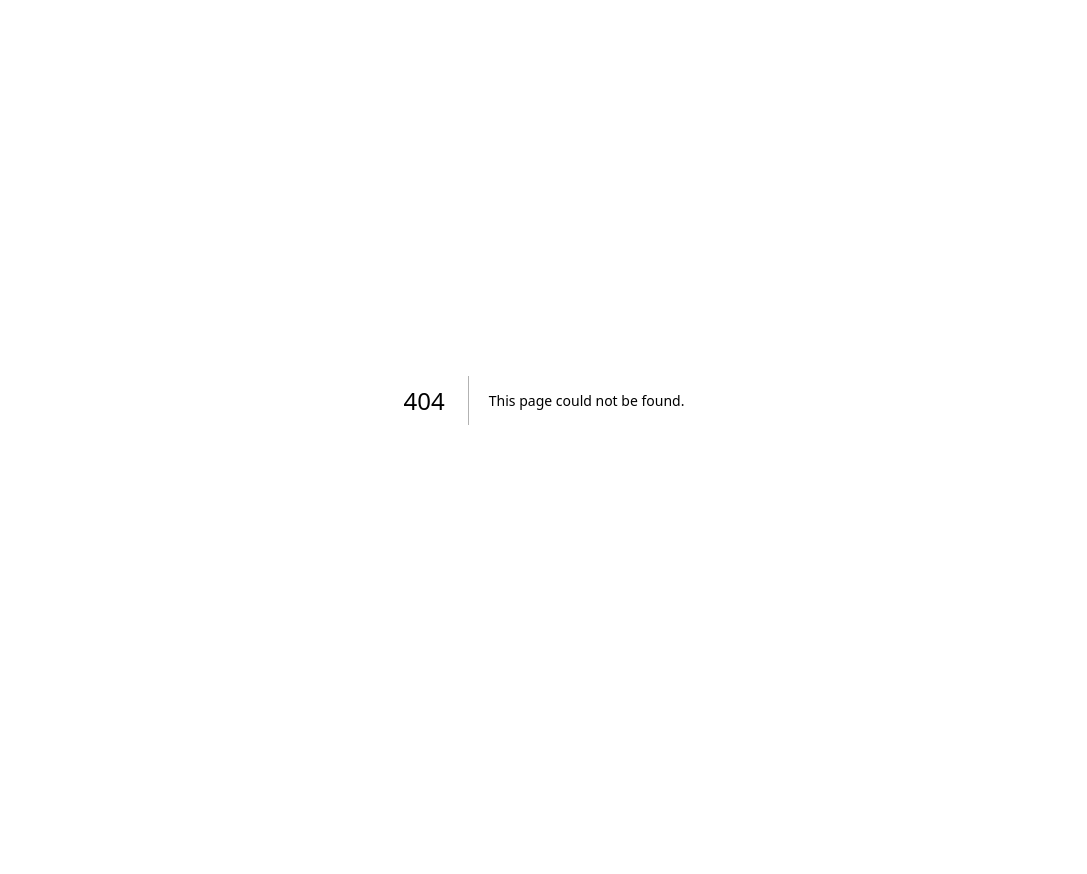
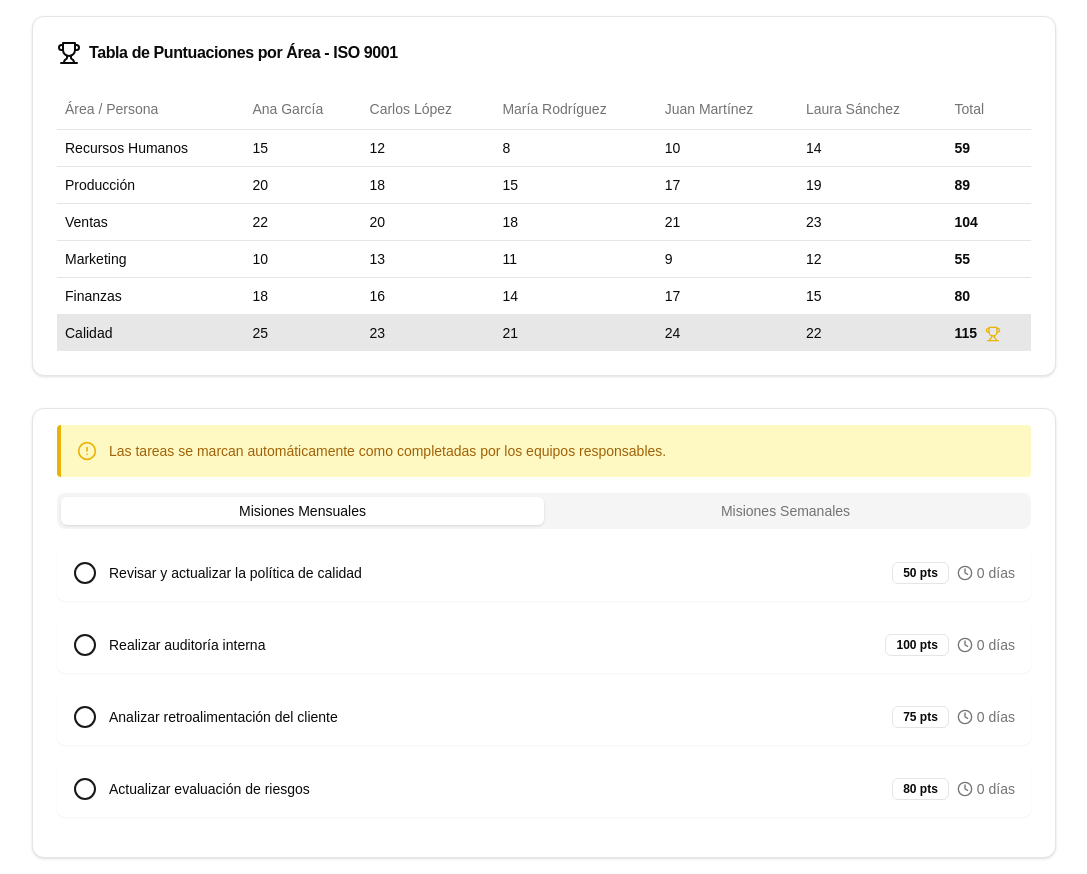
Before and after one commit to SimonDiLeoGIT/sisiv, a Next.js app: page /tablero in a window 1280 px wide. Before the commit this address had no page. Shown: the whole page, without its empty margins (96-1183 px from the left). Before the commit the page ends 800 px from the top, so only its background shows below. Built offline with nearby package versions, Linux system fonts and the light colour scheme.

Commit message:
add table and tasks

```diff
--- /dev/null
+++ b/app/tablero/page.tsx
@@ -0,0 +1,335 @@
+'use client';
+
+import React, { useState, useEffect } from 'react';
+import { Card, CardContent, CardHeader, CardTitle } from '@/components/ui/card';
+import { Tabs, TabsContent, TabsList, TabsTrigger } from '@/components/ui/tabs';
+import { Badge } from '@/components/ui/badge';
+import { CheckCircle, Circle, Trophy, Clock, AlertCircle } from 'lucide-react';
+import { motion } from 'framer-motion';
+import {
+	Tooltip,
+	TooltipContent,
+	TooltipProvider,
+	TooltipTrigger,
+} from '@/components/ui/tooltip';
+
+interface Tarea {
+	id: string;
+	titulo: string;
+	puntos: number;
+	completada: boolean;
+	fechaLimite: Date;
+	equipoResponsable: string;
+}
+
+const tareasMensuales: Tarea[] = [
+	{
+		id: 'm1',
+		titulo: 'Revisar y actualizar la política de calidad',
+		puntos: 50,
+		completada: false,
+		fechaLimite: new Date(2023, 11, 31),
+		equipoResponsable: 'Equipo de Calidad',
+	},
+	{
+		id: 'm2',
+		titulo: 'Realizar auditoría interna',
+		puntos: 100,
+		completada: false,
+		fechaLimite: new Date(2023, 11, 15),
+		equipoResponsable: 'Equipo de Auditoría',
+	},
+	{
+		id: 'm3',
+		titulo: 'Analizar retroalimentación del cliente',
+		puntos: 75,
+		completada: false,
+		fechaLimite: new Date(2023, 11, 20),
+		equipoResponsable: 'Equipo de Atención al Cliente',
+	},
+	{
+		id: 'm4',
+		titulo: 'Actualizar evaluación de riesgos',
+		puntos: 80,
+		completada: false,
+		fechaLimite: new Date(2023, 11, 25),
+		equipoResponsable: 'Equipo de Gestión de Riesgos',
+	},
+];
+
+const tareasSemanaless: Tarea[] = [
+	{
+		id: 's1',
+		titulo: 'Revisar no conformidades',
+		puntos: 30,
+		completada: false,
+		fechaLimite: new Date(2023, 11, 10),
+		equipoResponsable: 'Equipo de Calidad',
+	},
+	{
+		id: 's2',
+		titulo: 'Actualizar documentación de procesos',
+		puntos: 40,
+		completada: false,
+		fechaLimite: new Date(2023, 11, 12),
+		equipoResponsable: 'Equipo de Documentación',
+	},
+	{
+		id: 's3',
+		titulo: 'Realizar sesión de capacitación del equipo',
+		puntos: 50,
+		completada: false,
+		fechaLimite: new Date(2023, 11, 14),
+		equipoResponsable: 'Equipo de Recursos Humanos',
+	},
+	{
+		id: 's4',
+		titulo: 'Verificar calibración de equipos de medición',
+		puntos: 25,
+		completada: false,
+		fechaLimite: new Date(2023, 11, 11),
+		equipoResponsable: 'Equipo de Mantenimiento',
+	},
+];
+
+export function ISO9001Missions() {
+	const [tareas, setTareas] = useState({
+		mensuales: tareasMensuales,
+		semanales: tareasSemanaless,
+	});
+
+	useEffect(() => {
+		const interval = setInterval(() => {
+			setTareas((prevTareas) => ({
+				mensuales: prevTareas.mensuales.map((tarea) => ({
+					...tarea,
+					completada: Math.random() < 0.1 ? true : tarea.completada,
+				})),
+				semanales: prevTareas.semanales.map((tarea) => ({
+					...tarea,
+					completada: Math.random() < 0.2 ? true : tarea.completada,
+				})),
+			}));
+		}, 5000);
+
+		return () => clearInterval(interval);
+	}, []);
+
+	const calcularPuntos = (listaTareas: Tarea[]) => {
+		return listaTareas.reduce(
+			(suma, tarea) => suma + (tarea.completada ? tarea.puntos : 0),
+			0
+		);
+	};
+
+	const calcularDiasRestantes = (fechaLimite: Date) => {
+		const hoy = new Date();
+		const diferencia = fechaLimite.getTime() - hoy.getTime();
+		const diasRestantes = Math.ceil(diferencia / (1000 * 3600 * 24));
+		return diasRestantes > 0 ? diasRestantes : 0;
+	};
+
+	const ListaTareas = ({ tareas }: { tareas: Tarea[] }) => (
+		<ul className='space-y-4'>
+			{tareas.map((tarea) => (
+				<motion.li
+					key={tarea.id}
+					initial={{ opacity: 0, y: 20 }}
+					animate={{ opacity: 1, y: 0 }}
+					transition={{ duration: 0.3 }}
+					className='flex items-center justify-between p-4 bg-card rounded-lg shadow-sm hover:shadow-md transition-shadow'
+				>
+					<div className='flex items-center space-x-3 flex-grow'>
+						<div className='text-primary flex-shrink-0'>
+							{tarea.completada ? (
+								<CheckCircle className='h-6 w-6' />
+							) : (
+								<Circle className='h-6 w-6' />
+							)}
+						</div>
+						<span
+							className={`text-sm ${
+								tarea.completada
+									? 'line-through text-muted-foreground'
+									: ''
+							}`}
+						>
+							{tarea.titulo}
+						</span>
+					</div>
+					<div className='flex items-center space-x-2 flex-shrink-0'>
+						<Badge
+							variant={tarea.completada ? 'secondary' : 'outline'}
+						>
+							{tarea.puntos} pts
+						</Badge>
+						<TooltipProvider>
+							<Tooltip>
+								<TooltipTrigger>
+									<div className='flex items-center space-x-1 text-sm text-muted-foreground'>
+										<Clock className='h-4 w-4' />
+										<span>
+											{calcularDiasRestantes(
+												tarea.fechaLimite
+											)}{' '}
+											días
+										</span>
+									</div>
+								</TooltipTrigger>
+								<TooltipContent>
+									<p>
+										Equipo Responsable:{' '}
+										{tarea.equipoResponsable}
+									</p>
+								</TooltipContent>
+							</Tooltip>
+						</TooltipProvider>
+					</div>
+				</motion.li>
+			))}
+		</ul>
+	);
+
+	return (
+		<Card className='w-full py-4'>
+			<CardContent>
+				<div className='bg-yellow-100 border-l-4 border-yellow-500 text-yellow-700 p-4 mb-4 rounded'>
+					<div className='flex'>
+						<div className='flex-shrink-0'>
+							<AlertCircle className='h-5 w-5 text-yellow-500' />
+						</div>
+						<div className='ml-3'>
+							<p className='text-sm'>
+								Las tareas se marcan automáticamente como
+								completadas por los equipos responsables.
+							</p>
+						</div>
+					</div>
+				</div>
+				<Tabs defaultValue='mensuales' className='w-full'>
+					<TabsList className='grid w-full grid-cols-2 mb-4'>
+						<TabsTrigger value='mensuales'>
+							Misiones Mensuales
+						</TabsTrigger>
+						<TabsTrigger value='semanales'>
+							Misiones Semanales
+						</TabsTrigger>
+					</TabsList>
+					<TabsContent value='mensuales'>
+						<ListaTareas tareas={tareas.mensuales} />
+					</TabsContent>
+					<TabsContent value='semanales'>
+						<ListaTareas tareas={tareas.semanales} />
+					</TabsContent>
+				</Tabs>
+			</CardContent>
+		</Card>
+	);
+}
+
+import {
+	Table,
+	TableBody,
+	TableCell,
+	TableHead,
+	TableHeader,
+	TableRow,
+} from '@/components/ui/table';
+
+// Updated sample data for the gamification board with real company areas
+const gamificationData = {
+	areas: [
+		'Recursos Humanos',
+		'Producción',
+		'Ventas',
+		'Marketing',
+		'Finanzas',
+		'Calidad',
+	],
+	people: [
+		'Ana García',
+		'Carlos López',
+		'María Rodríguez',
+		'Juan Martínez',
+		'Laura Sánchez',
+	],
+	scores: [
+		[15, 12, 8, 10, 14],
+		[20, 18, 15, 17, 19],
+		[22, 20, 18, 21, 23],
+		[10, 13, 11, 9, 12],
+		[18, 16, 14, 17, 15],
+		[25, 23, 21, 24, 22],
+	],
+};
+
+export default function GamificationBoard() {
+	const totalScores = gamificationData.scores.map((row) =>
+		row.reduce((a, b) => a + b, 0)
+	);
+	const highestScoreIndex = totalScores.indexOf(Math.max(...totalScores));
+
+	return (
+		<div className='space-y-8 w-4/5 mx-auto py-4'>
+			<Card>
+				<CardHeader>
+					<CardTitle className='flex items-center'>
+						<Trophy className='mr-2' />
+						Tabla de Puntuaciones por Área - ISO 9001
+					</CardTitle>
+				</CardHeader>
+				<CardContent>
+					<Table>
+						<TableHeader>
+							<TableRow>
+								<TableHead>Área / Persona</TableHead>
+								{gamificationData.people.map(
+									(person, index) => (
+										<TableHead key={index}>
+											{person}
+										</TableHead>
+									)
+								)}
+								<TableHead>Total</TableHead>
+							</TableRow>
+						</TableHeader>
+						<TableBody>
+							{gamificationData.areas.map((area, rowIndex) => (
+								<TableRow
+									key={rowIndex}
+									className={
+										rowIndex === highestScoreIndex
+											? 'bg-primary/10'
+											: ''
+									}
+								>
+									<TableCell className='font-medium'>
+										{area}
+									</TableCell>
+									{gamificationData.scores[rowIndex].map(
+										(score, colIndex) => (
+											<TableCell key={colIndex}>
+												{score}
+											</TableCell>
+										)
+									)}
+									<TableCell className='font-bold'>
+										{totalScores[rowIndex]}
+										{rowIndex === highestScoreIndex && (
+											<Trophy
+												className='inline-block ml-2 text-yellow-500'
+												size={16}
+											/>
+										)}
+									</TableCell>
+								</TableRow>
+							))}
+						</TableBody>
+					</Table>
+				</CardContent>
+			</Card>
+
+			<ISO9001Missions />
+		</div>
+	);
+}
--- a/components/ui/document-repository.tsx
+++ b/components/ui/document-repository.tsx
@@ -57,6 +57,7 @@ import {
 	X,
 	Edit,
 	Eye,
+	Trophy,
 } from 'lucide-react';
 
 import ReactMarkdown from 'react-markdown';
@@ -64,7 +65,6 @@ import Link from 'next/link';
 
 // Initial documents data with more examples
 import { initialDocuments } from '../../app/assets/initialDocuments';
-
 
 const statusColors = {
 	high: 'bg-green-500',
@@ -255,6 +255,20 @@ export default function EnhancedDocumentRepository() {
 					Sistema de Gestión ISO 9001
 				</h1>
 				<div className='flex space-x-2'>
+					<TooltipProvider>
+						<Tooltip>
+							<TooltipTrigger asChild>
+								<Link href='/tablero'>
+									<Button variant='outline' size='icon'>
+										<Trophy className='h-4 w-4' />
+									</Button>
+								</Link>
+							</TooltipTrigger>
+							<TooltipContent>
+								<p>Tablero de Puntuación</p>
+							</TooltipContent>
+						</Tooltip>
+					</TooltipProvider>
 					<TooltipProvider>
 						<Tooltip>
 							<TooltipTrigger asChild>
@@ -583,7 +597,9 @@ export default function EnhancedDocumentRepository() {
 									</TableCell>
 									<TableCell>
 										<Link
-											href={`/${doc.category.toLocaleLowerCase()}/${doc.id}`}
+											href={`/${doc.category.toLocaleLowerCase()}/${
+												doc.id
+											}`}
 											className='flex items-center w-fit p-2 rounded-sm shadow-sm bg-slate-100'
 											// variant='outline'
 											// size='sm'
--- a/package.json
+++ b/package.json
@@ -21,6 +21,7 @@
     "@radix-ui/react-tooltip": "^1.1.3",
     "class-variance-authority": "^0.7.0",
     "clsx": "^2.1.1",
+    "framer-motion": "^11.11.11",
     "lucide-react": "^0.454.0",
     "next": "14.2.16",
     "react": "^18",
```
Also changed, not shown: 1 other file (tests, documents, lock files or other folders).
